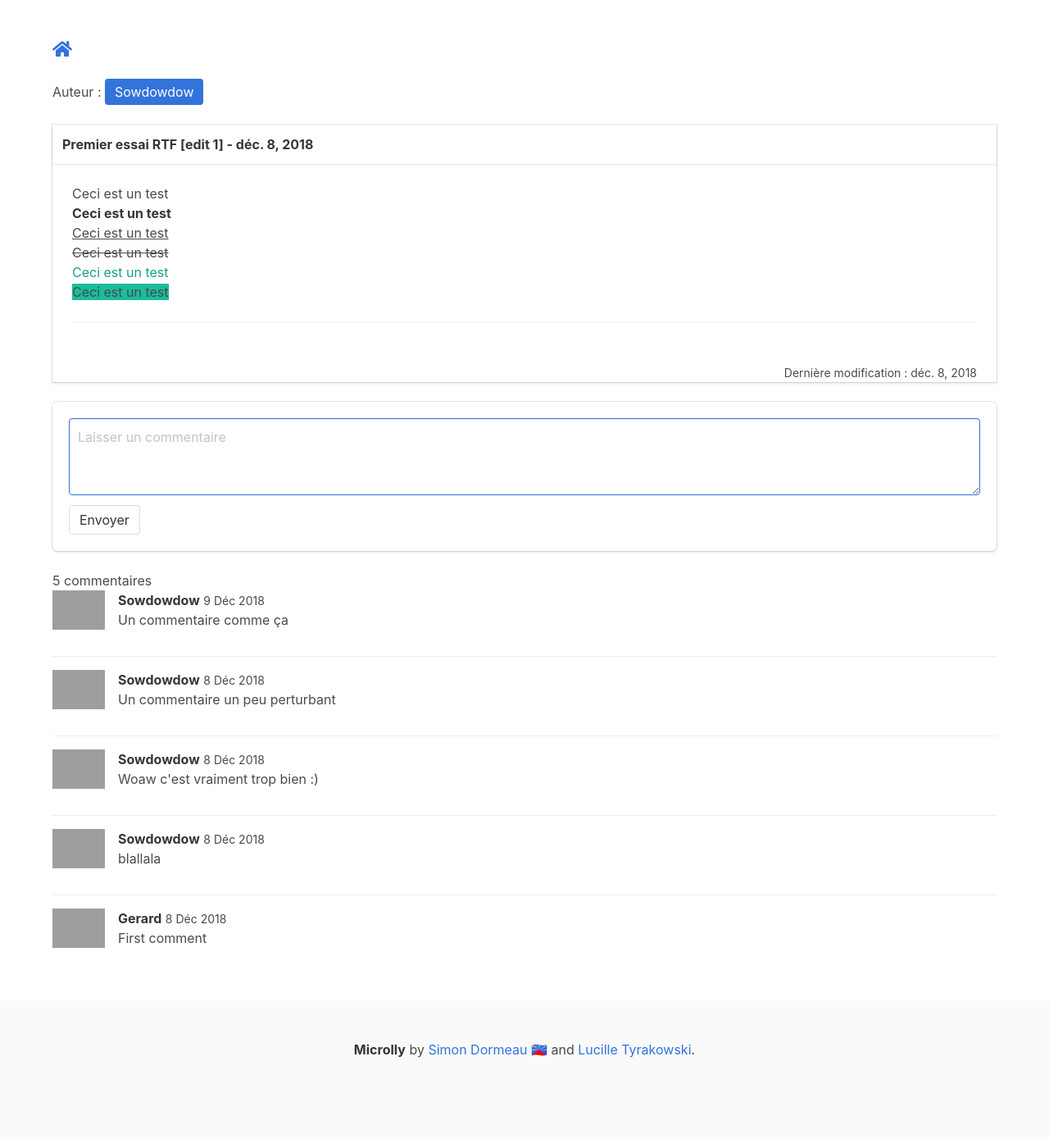
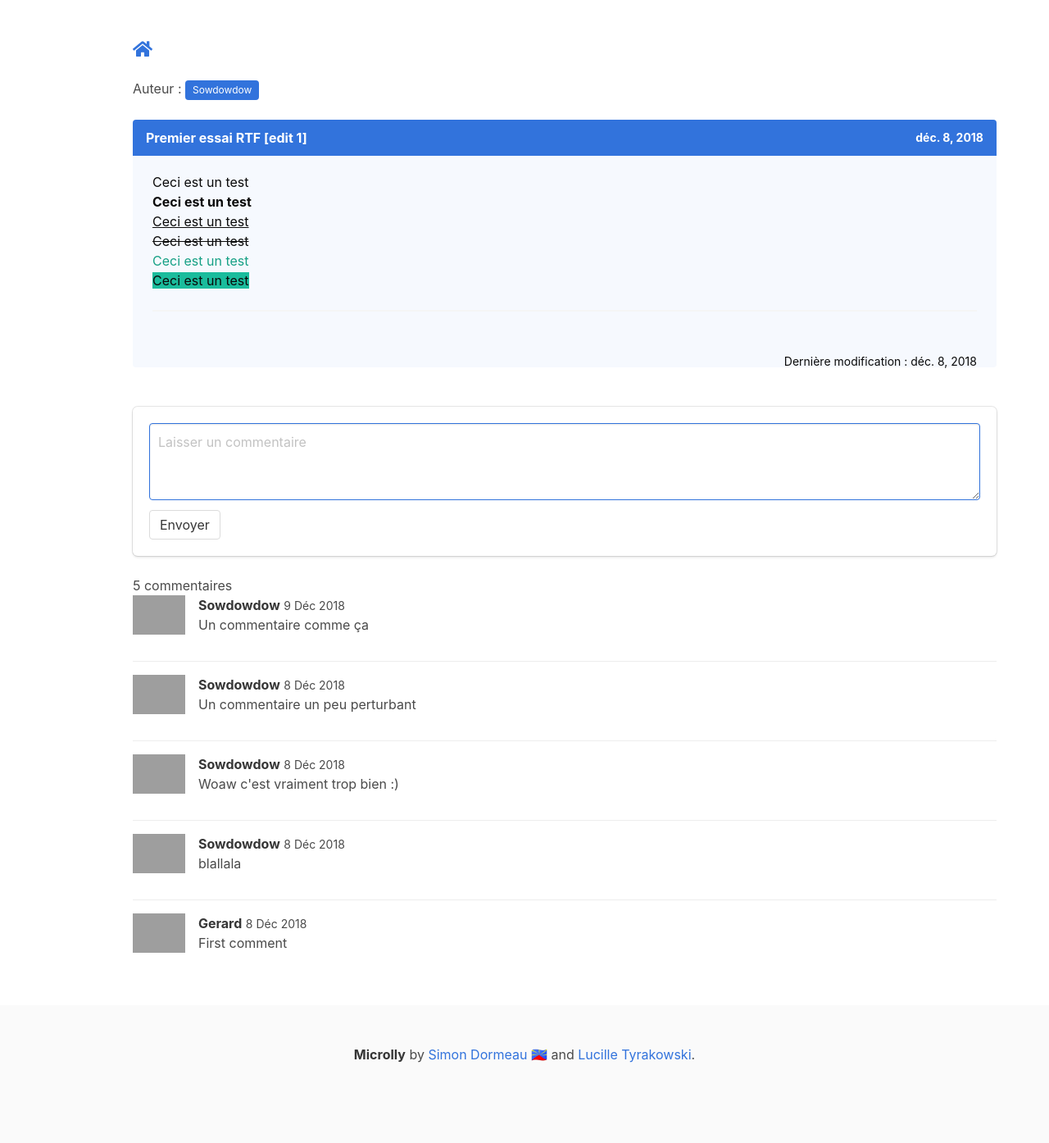
Before and after one commit to sowdowdow/microblogging-django-project, a Django app: page /post/16/ in a window 1280 px wide. Shown: the part 161-1555 px from the top of the page at 82% size. Before the commit the page ends 1451 px from the top, so only its background shows below. Run offline with Django 3.2, Linux system fonts and the light colour scheme; data comes from the database, SQL or seed files in the repository; both versions use the stored data as it was after the commit; some libraries are stand-ins or nearby versions; some web fonts are replaced; grey boxes are pictures that could not be loaded.

Commit message:
Revert "modified display of posts + ajusted bonton in 'created_post.html'"
This reverts commit a90415c13361d55ecb11f24058a4535dce1f718f.

```diff
--- a/Microlly/templates/base.html
+++ b/Microlly/templates/base.html
@@ -38,7 +38,7 @@
     <main>
         <section class="section wrapper">
             <div class="container">
-                {% if user.is_authenticated and not isaccountview %}
+                {% if user.is_authenticated and not isaccountview%}
                 <a href="{% url 'Microlly:account' %}" class="button is-link is-outlined is-pulled-right">Mon compte</a>
                 {% endif %} {% block body %} {% endblock body %}
             </div>
--- a/Microlly/templates/create_post.html
+++ b/Microlly/templates/create_post.html
@@ -2,6 +2,6 @@
 <h1 class="title is-4 has-text-link">Écrire un article :</h1>
 <form method="post" action="{% url 'Microlly:create_post' %}">
     {% include "form_snippet.html" %}
-    <input class="button is-success is-pulled-right" type="submit" value="Publier">
+    <input type="submit" value="Publier">
 </form>
 {% endblock body %}
--- a/Microlly/templates/post.html
+++ b/Microlly/templates/post.html
@@ -1,6 +1,7 @@
 {% extends 'base.html' %} {% block body %}
 
-<div class="container is-widescreen">
+<div class="columns is-mobile">
+    <div class="column is-11 is-offset-1">
         <a href="{% url 'Microlly:index' %}">
             <span class="icon is-large">
                 <i class="fas fa-lg fa-home"></i>
@@ -19,23 +20,25 @@
         </a>
         {% endif %}
         <br>
-            <span>Auteur :
-                <a class="tag is-link is-medium" href="{% url 'Microlly:author_posts' author=post.author %}">{{ post.author|title }}</a>
-            </span>
+        <span>Auteur :
+            <a class="tag is-link" href="{% url 'Microlly:author_posts' author=post.author %}">{{ post.author|title }}</a>
+        </span>
         </br>
         <br>
-            <div class="card">
-                <div class="card-header">
-                    <div class="card-header-title">{{ post.title }} - {{ post.creation_date }}</div>
-                </div>
-                <div class="card-content">
-                    <p>{{ post.body|safe }}</p>
-                    <time class="is-pulled-right">
-                        <small >Dernière modification : {{ post.update_date }}</small>
-                    </time>
-                </div>
+        <article class="message is-link">
+            <div class="message-header">
+                <strong>{{ post.title }}</strong>
+                <small class="is-pulled-right">{{ post.creation_date }}</small>
             </div>
+            <div class="message-body has-text-black">
+                <p>{{ post.body|safe }}</p>
+                <p class="is-pulled-right">
+                    <small >Dernière modification : {{ post.update_date }}</small>
+                </p>
+            </div>
+        </article>
         </br>
+
 
         <form method="post" action="{% url 'Microlly:comment_create' %}" class="box is-light">
             <input type="hidden" name="post" value="{{ post.id }}">
@@ -82,5 +85,7 @@
                 </div>
             </article>
         {% endfor %}
+
+    </div>
 </div>
 {% endblock body %}
```
Also changed, not shown: db.sqlite3.
